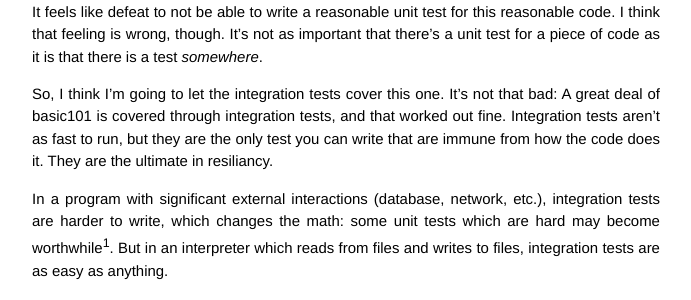
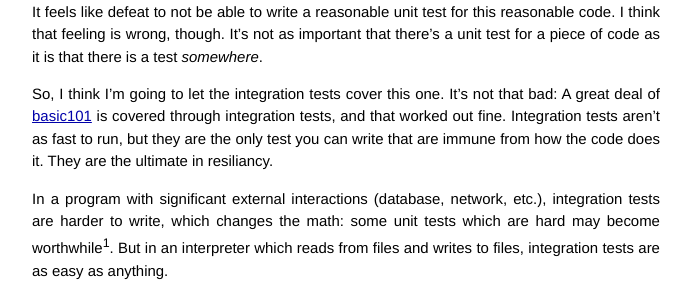
Before and after one commit to wconrad/wconrad.github.io, a Jekyll site: the page built from _posts/2014-06-13-hard-to-unit-test.markdown, in a window 1280 px wide. Shown: the part 1364-1664 px from the top of the page, without its empty margins (294-985 px from the left). Built offline with Jekyll 4.4.1, drawn with Linux system fonts in a browser that asks for light colours; Markdown is read by kramdown in place of the engine named in the settings; comment, search, counter and statistics services are not loaded; part of the change alters nothing that is shown.

```diff
--- a/_posts/2014-06-13-hard-to-unit-test.markdown
+++ b/_posts/2014-06-13-hard-to-unit-test.markdown
@@ -76,7 +76,7 @@ It's not as important that there's a unit test for a piece of code as
 it is that there is a test _somewhere_.
 
 So, I think I'm going to let the integration tests cover this one.
-It's not that bad: A great deal of basic101 is covered through
+It's not that bad: A great deal of [basic101][1] is covered through
 integration tests, and that worked out fine.  Integration tests aren't
 as fast to run, but they are the only test you can write that are
 immune from how the code does it.  They are the ultimate in
@@ -91,4 +91,5 @@ and writes to files, integration tests are as easy as anything.
 <sup>1</sup> But see, for example, [hexagonal architecture][2] as a
 way of making an application easier to test.
 
+[1]: {% post_url 2014-03-06-basic101 %}
 [2]: http://www.duncannisbet.co.uk/hexagonal-architecture-for-testers-part-1
```
